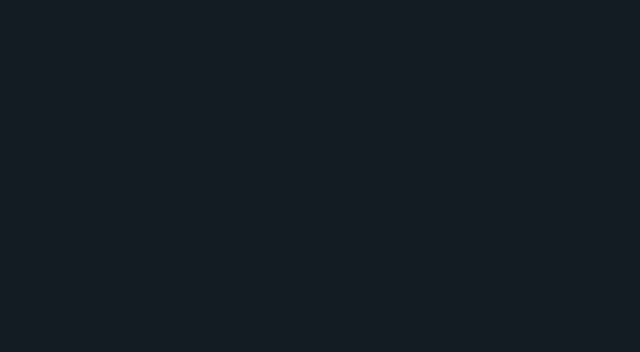
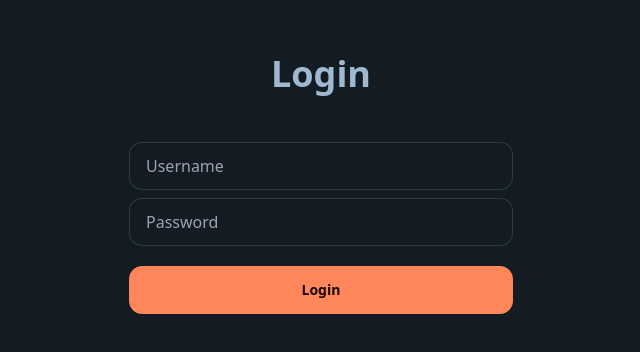
Before and after one commit to giaenuuu/WebLS, an Angular app in the folder client/: page /login in a window 1280 px wide. Before the commit this address led to /. Shown: the part 216-568 px from the top of the page, without its empty margins (319-959 px from the left). Built offline with nearby package versions, Linux system fonts and the light colour scheme.

Commit message:
adding modules & login page

```diff
--- a/client/src/app/app-routing.module.ts
+++ b/client/src/app/app-routing.module.ts
@@ -1,7 +1,15 @@
 import { NgModule } from '@angular/core';
 import { RouterModule, Routes } from '@angular/router';
+import { LoginComponent } from './auth/login/login.component';
+import { FilesystemModule } from './filesystem/filesystem.module';
 
-const routes: Routes = [];
+const routes: Routes = [
+  { path: 'login', component: LoginComponent },
+  {
+    path: 'filesystem',
+    loadChildren: () => FilesystemModule,
+  },
+];
 
 @NgModule({
   imports: [RouterModule.forRoot(routes)],
--- a/client/src/app/app.component.html
+++ b/client/src/app/app.component.html
@@ -1 +1,3 @@
-<router-outlet></router-outlet>
+<main class="container mx-auto px-4">
+  <router-outlet></router-outlet>
+</main>
--- /dev/null
+++ b/client/src/app/auth/auth.service.ts
@@ -0,0 +1,17 @@
+import { Injectable } from '@angular/core';
+import { ApiService } from '../core/services/api.service';
+import { Login } from './login.interface';
+
+@Injectable({
+  providedIn: 'root',
+})
+export class AuthService {
+  constructor(private apiService: ApiService) {}
+
+  public login(username: string, password: string) {
+    this.apiService.post<any, Login>('auth/login', {
+      username: username,
+      password: password,
+    });
+  }
+}
--- /dev/null
+++ b/client/src/app/auth/login.interface.ts
@@ -0,0 +1,4 @@
+export interface Login {
+  username: string;
+  password: string;
+}
--- /dev/null
+++ b/client/src/app/auth/login/login.component.html
@@ -0,0 +1,23 @@
+<form class="w-full h-screen flex flex-col justify-center items-center">
+  <h1 class="text-4xl font-bold mb-12">Login</h1>
+
+  <div class="form-control w-full max-w-96 mb-2">
+    <input
+      type="text"
+      placeholder="Username"
+      class="input input-bordered w-full"
+      [formControl]="username"
+    />
+  </div>
+
+  <div class="form-control w-full max-w-96 mb-5">
+    <input
+      type="password"
+      placeholder="Password"
+      class="input input-bordered w-full"
+      [formControl]="password"
+    />
+  </div>
+
+  <button class="btn btn-primary w-full max-w-96">Login</button>
+</form>
--- /dev/null
+++ b/client/src/app/auth/login/login.component.ts
@@ -0,0 +1,12 @@
+import { Component } from '@angular/core';
+import { FormControl } from '@angular/forms';
+
+@Component({
+  selector: 'app-login',
+  templateUrl: './login.component.html',
+  styleUrls: ['./login.component.scss'],
+})
+export class LoginComponent {
+  protected username = new FormControl('');
+  protected password = new FormControl('');
+}
--- /dev/null
+++ b/client/src/app/core/services/api.service.ts
@@ -0,0 +1,54 @@
+// api.service.ts
+
+import { HttpClient, HttpHeaders } from '@angular/common/http';
+import { Injectable } from '@angular/core';
+import { Observable, catchError } from 'rxjs';
+
+@Injectable({
+  providedIn: 'root',
+})
+export class ApiService {
+  private baseUrl = '/api/';
+
+  constructor(private http: HttpClient) {}
+
+  public get<T>(endpoint: string): Observable<T> {
+    const url = `${this.baseUrl}/${endpoint}`;
+    return this.http
+      .get<T>(url, { headers: this.getRequestHeaders() })
+      .pipe(catchError(this.handleError));
+  }
+
+  public post<T, D>(endpoint: string, data: D): Observable<T> {
+    const url = `${this.baseUrl}/${endpoint}`;
+    return this.http
+      .post<T>(url, data, { headers: this.getRequestHeaders() })
+      .pipe(catchError(this.handleError));
+  }
+
+  public put<T, D>(endpoint: string, data: D): Observable<T> {
+    const url = `${this.baseUrl}/${endpoint}`;
+    return this.http
+      .put<T>(url, data, { headers: this.getRequestHeaders() })
+      .pipe(catchError(this.handleError));
+  }
+
+  public delete<T>(endpoint: string): Observable<T> {
+    const url = `${this.baseUrl}/${endpoint}`;
+    return this.http
+      .delete<T>(url, { headers: this.getRequestHeaders() })
+      .pipe(catchError(this.handleError));
+  }
+
+  private getRequestHeaders(): HttpHeaders {
+    return new HttpHeaders({
+      'Content-Type': 'application/json',
+      // Add any additional headers here
+    });
+  }
+
+  private handleError(error: any): Promise<any> {
+    console.error('An error occurred', error);
+    return Promise.reject(error.message || error);
+  }
+}
--- /dev/null
+++ b/client/src/app/filesystem/filesystem-routing.module.ts
@@ -0,0 +1,10 @@
+import { NgModule } from '@angular/core';
+import { RouterModule, Routes } from '@angular/router';
+
+const routes: Routes = [];
+
+@NgModule({
+  imports: [RouterModule.forChild(routes)],
+  exports: [RouterModule],
+})
+export class FilesystemRoutingModule {}
```
Also changed, not shown: client/src/app/app.module.ts (+10 -6 lines), client/src/app/auth/auth.module.ts (+6 -8 lines), client/src/app/filesystem/filesystem.module.ts (+4 -7 lines), client/src/app/auth/login/login.component.scss (added).
